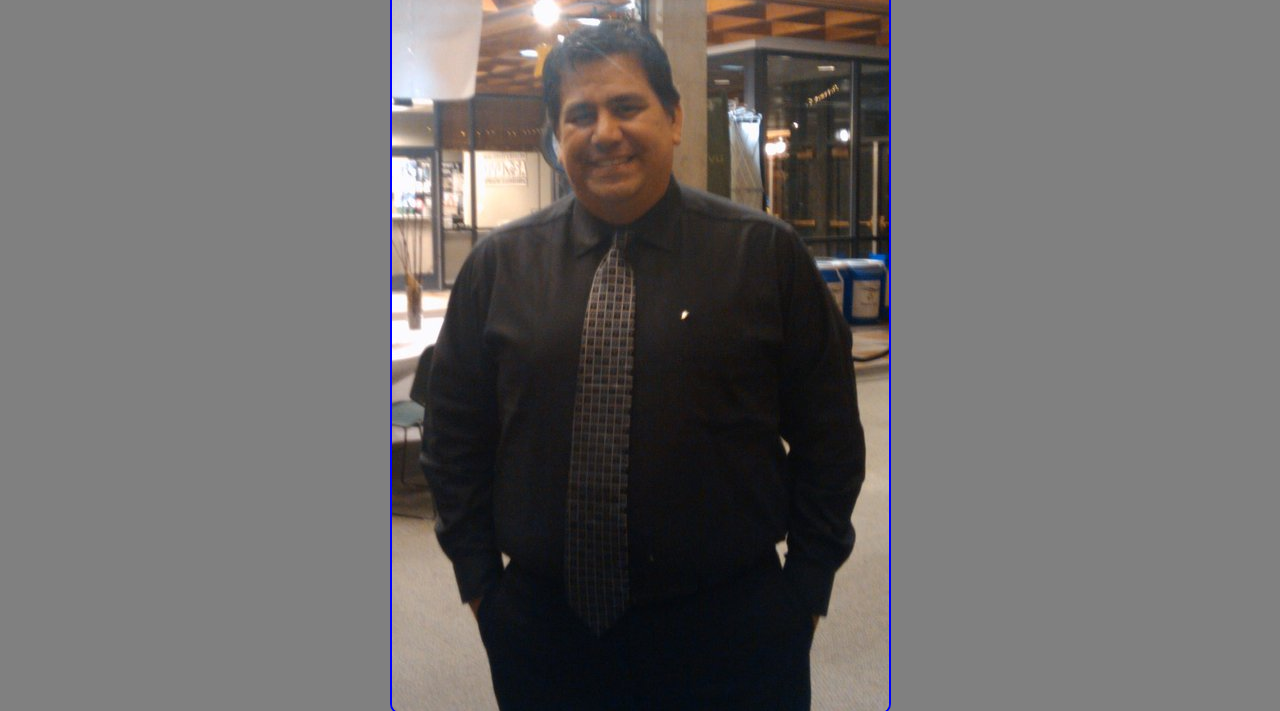
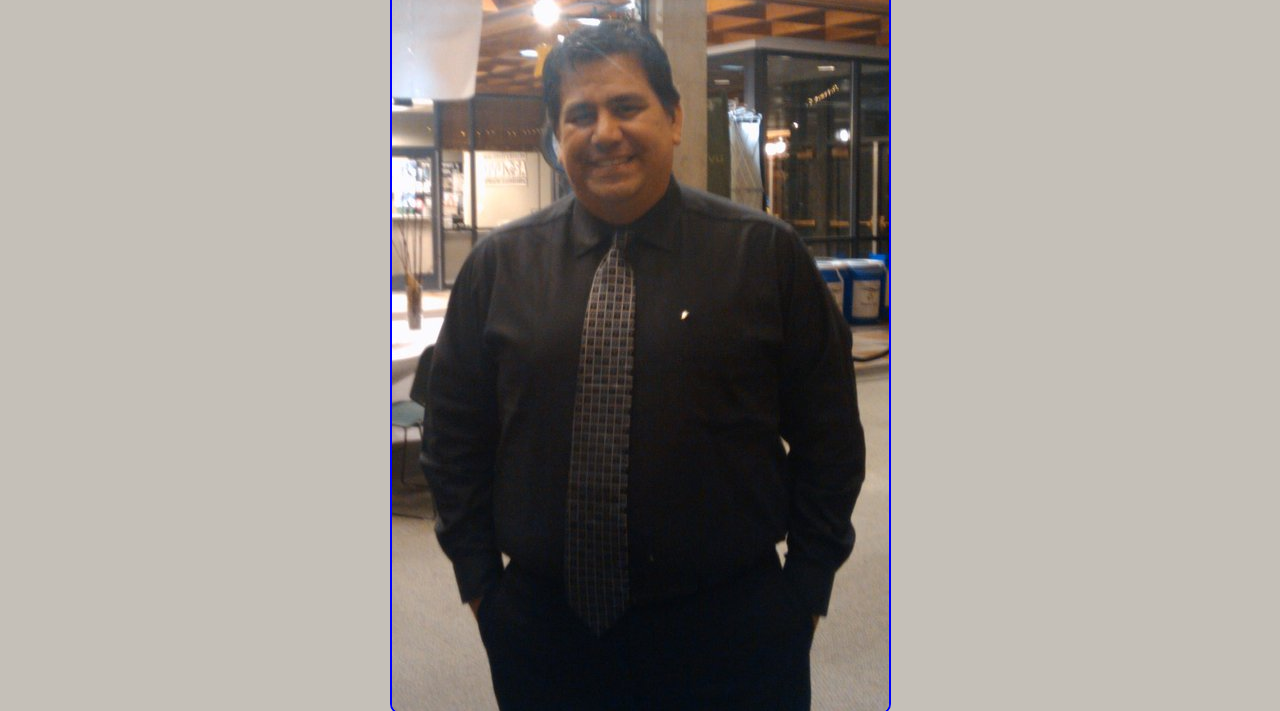
Before and after one commit to malgron/portfolio, a plain HTML site: page index.html in a window 1280 px wide. Shown: the part 168-879 px from the top of the page. Drawn offline with Linux system fonts and the light colour scheme.

Commit message:
update ackground color

```diff
--- a/style.css
+++ b/style.css
@@ -2,7 +2,7 @@
 * { box-sizing: border-box; }
 
 body {
-	background-color: #808080;
+	background-color: #c5c0b8;
 	font-family: Calibri, Arial, Serif;
 }
 
```
